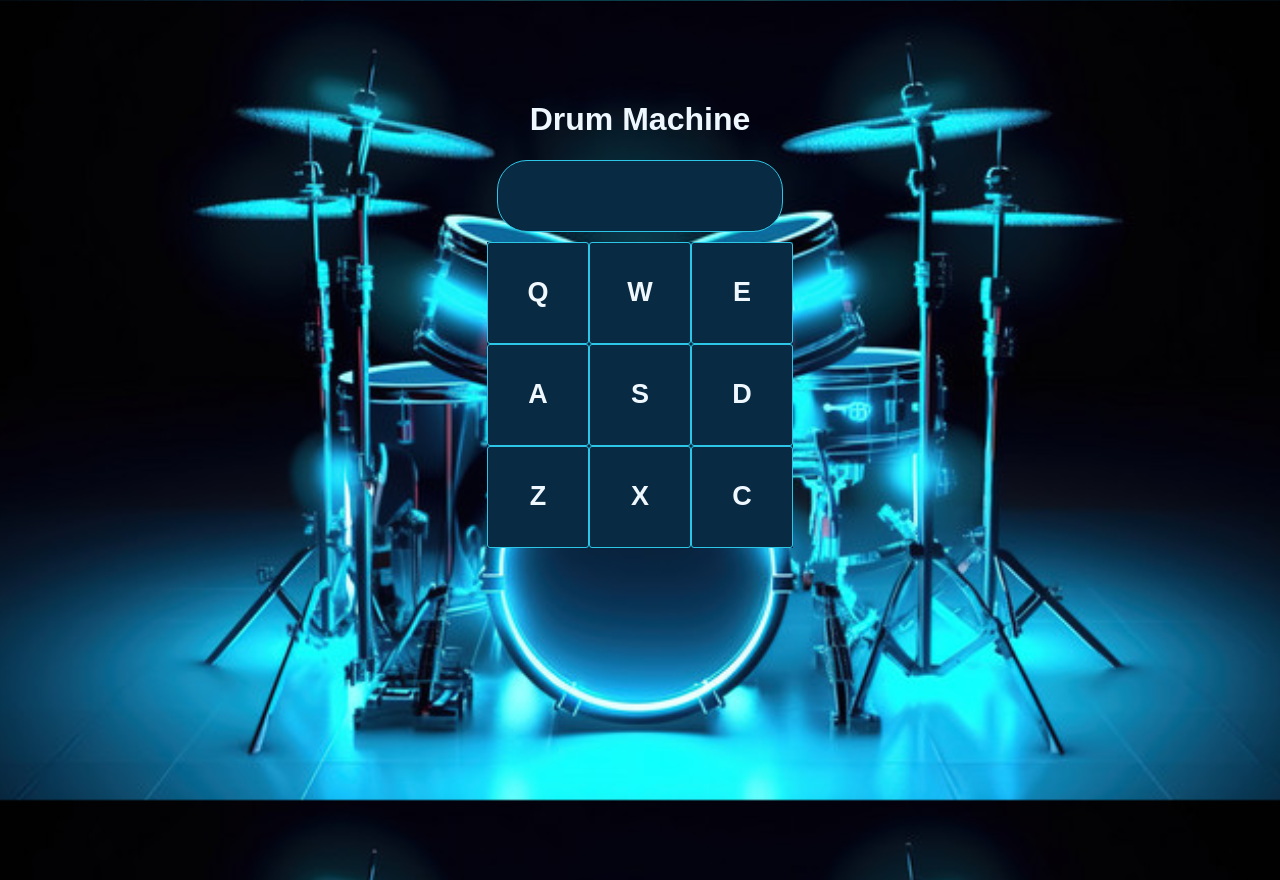
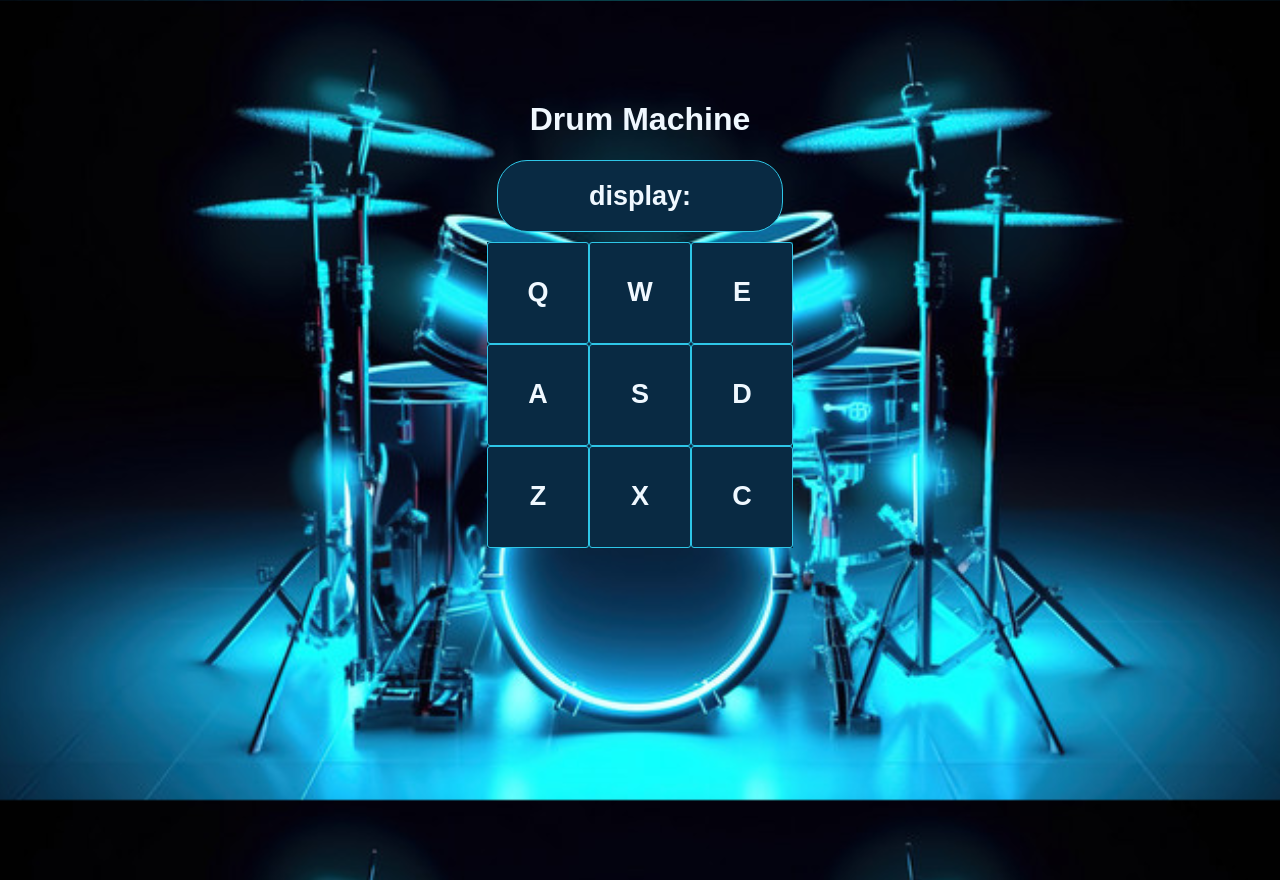
Before and after one commit to FarwaMuhibZada/build-drum-Machine, a React (Create React App) app: page / in a window 1280 px wide. Built offline with nearby package versions, Linux system fonts and the light colour scheme.

Commit message:
fixed linters error.

```diff
--- a/src/App.js
+++ b/src/App.js
@@ -39,7 +39,7 @@ function App() {
     <div className="App">
       <div id="drum-machine">
         <h1>Drum Machine</h1>
-        <div id="display">
+        <div id="display">display:
           {activeKey}
         </div>
         <div className="drum-pads">
```
